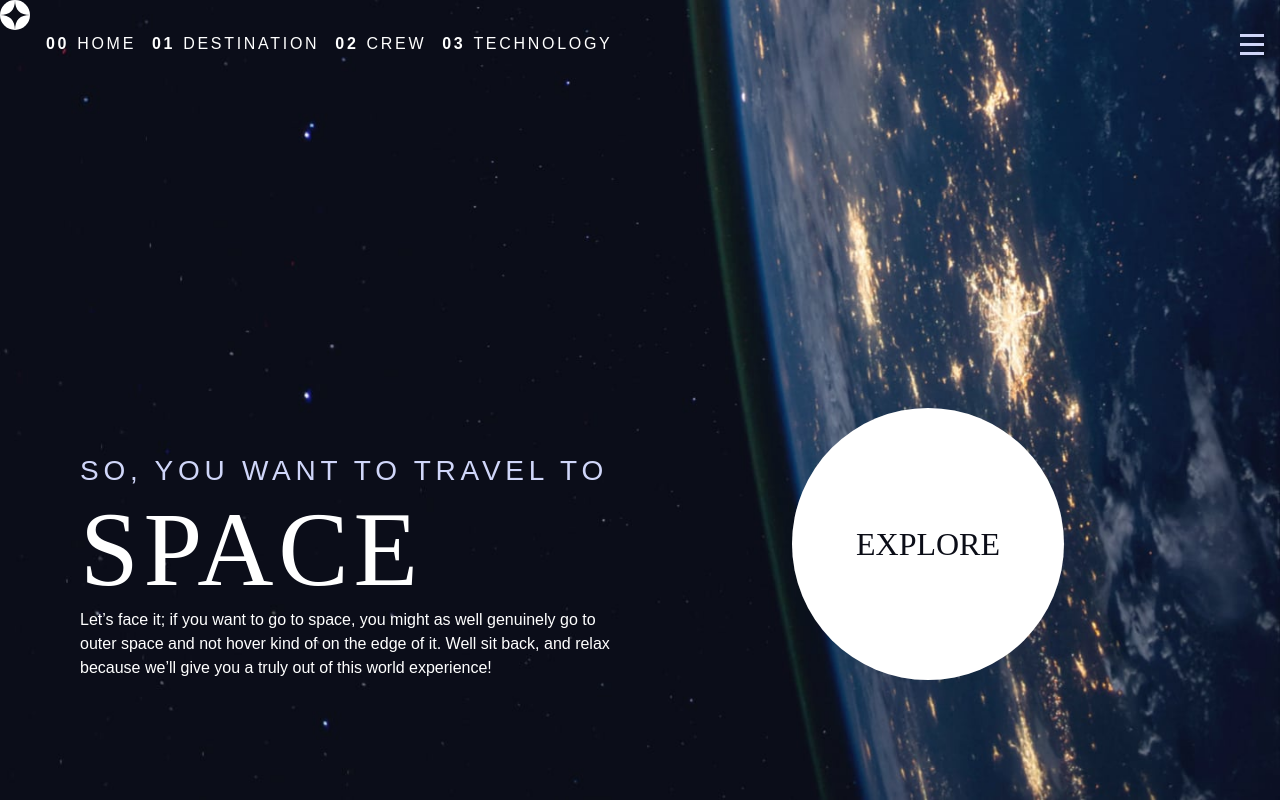
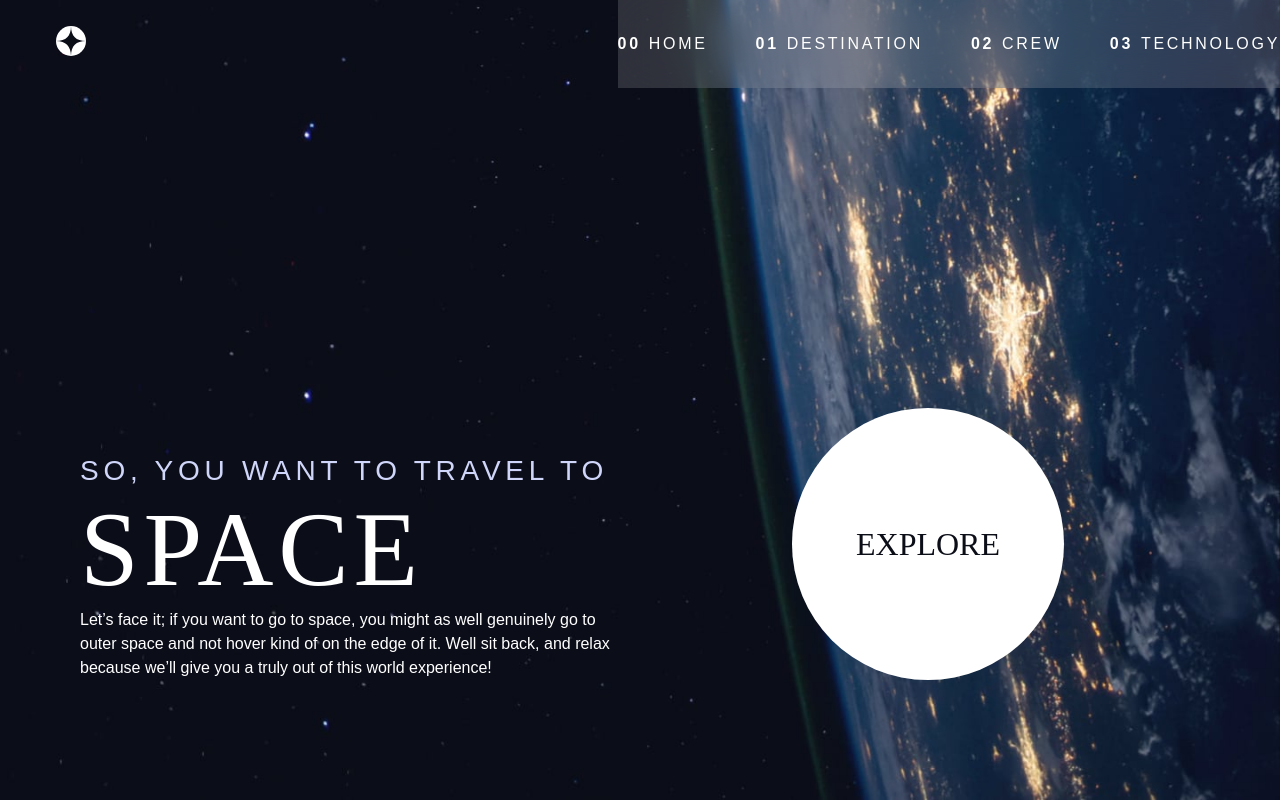
Before and after one commit to Dmnk28/space-tourism, a Next.js app in the folder next/: page / in a window 1280 px wide. Built offline with nearby package versions, Linux system fonts and the light colour scheme.

Commit message:
Minor adjustments and finishing for mobile and tablet menu design

```diff
--- a/next/components/Navigation.tsx
+++ b/next/components/Navigation.tsx
@@ -40,8 +40,8 @@ const Navigation: React.FC<NavigationProps> = ({ setPageBgr }) => {
 
     return (
         <>
-            <div>
-                <Image src="/logo.svg" alt="space tourism logo" className="logo" width={30} height={30} />
+            <div className="logo">
+                <Image src="/logo.svg" alt="space tourism" width={30} height={30} />
             </div>
             <button className="mobile-nav-toggle" onClick={handleBurgerMenu} aria-controls="primary-navigation" aria-expanded={burgerMenuOpen.isMenuOpen}>
                 <span className="sr-only">Menu</span>
--- a/next/pages/_app.tsx
+++ b/next/pages/_app.tsx
@@ -14,7 +14,7 @@ const MyApp = ({ Component, pageProps }: AppProps) => {
   return (
     <>
       <BackgroundImage pageBgr={pageBgr}/>
-      <header className="flex z-1">
+      <header className="primary-header flex z-1">
         <Navigation setPageBgr={setPageBgr}/>
       </header>
       <Component className="z-1" {...pageProps} />
--- a/next/styles/main.css
+++ b/next/styles/main.css
@@ -315,11 +315,35 @@ select {
           transform: scale(1.5);
 }
 
+/* HEADER */
+.primary-header {
+  -webkit-box-pack: justify;
+      -ms-flex-pack: justify;
+          justify-content: space-between;
+  -webkit-box-align: center;
+      -ms-flex-align: center;
+          align-items: center;
+}
+
+.logo {
+  margin: 1.5rem clamp(1.5rem, 5vw, 3.5rem);
+  min-width: 30px;
+  aspect-ratio: 1;
+}
+
+.mobile-nav-toggle {
+  display: none;
+}
+
 .primary-navigation {
+  --gap: clamp(1.5rem, 4vw, 3rem);
   --m-underline: 2rem;
   list-style: none;
   padding: 0;
   margin: 0;
+  background-color: rgba(255, 255, 255, 0.15);
+  -webkit-backdrop-filter: blur(1.5rem);
+          backdrop-filter: blur(1.5rem);
 }
 
 .primary-navigation a {
@@ -361,6 +385,21 @@ select {
   }
 }
 
+@media (min-width: 35rem) and (max-width: 45rem) {
+  .primary-navigation {
+    padding-inline: 3rem;
+  }
+  .primary-navigation a > span {
+    display: none;
+  }
+}
+
+.primary-navigation.mobile-active {
+  -webkit-transform: translateX(0);
+          transform: translateX(0);
+}
+
+@media (max-width: 35rem) {
   .mobile-nav-toggle {
     display: block;
     position: absolute;
@@ -375,40 +414,12 @@ select {
     border: none;
     z-index: 3;
   }
-
   .mobile-nav-toggle[aria-expanded="true"] {
     background-image: url("/shared/icon-close.svg");
   }
-
   .mobile-nav-toggle:focus-visible {
     outline: 5px solid red;
     outline-offset: 5px;
-}
-
-.primary-navigation.mobile-active {
-  -webkit-transform: translateX(0);
-          transform: translateX(0);
-}
-
-@-webkit-keyframes slidein {
-  from {
-    -webkit-transform: translateX(100%);
-            transform: translateX(100%);
-  }
-  to {
-    -webkit-transform: translateX(0);
-            transform: translateX(0);
-  }
-}
-
-@keyframes slidein {
-  from {
-    -webkit-transform: translateX(100%);
-            transform: translateX(100%);
-  }
-  to {
-    -webkit-transform: translateX(0);
-            transform: translateX(0);
   }
 }
 
--- a/next/styles/main.scss
+++ b/next/styles/main.scss
@@ -290,11 +290,31 @@ select {
   }
 }
 
+/* HEADER */
+.primary-header {
+  justify-content: space-between;
+  align-items: center;
+}
+
+
+.logo {
+  margin: 1.5rem clamp(1.5rem, 5vw ,3.5rem);
+  min-width: 30px;
+  aspect-ratio: 1;
+}
+
+.mobile-nav-toggle {
+  display: none;
+}
+
 .primary-navigation {
+  --gap: clamp(1.5rem, 4vw, 3rem);
   --m-underline: 2rem;
   list-style: none;
   padding: 0;
   margin: 0;
+  background-color: rgba($clr-white, 0.15);
+      backdrop-filter: blur(1.5rem);
 
   a {
     text-decoration: none;
@@ -319,14 +339,29 @@ select {
     transform: translateX(100%);
     transition: transform 500ms ease-in-out;
 
+    // Handle Browser Support
     @supports (backdrop-filter: blur(1.5rem)) {
-      // Handle Browser Support
       background-color: rgba($clr-white, 0.15);
       backdrop-filter: blur(1.5rem);
     }
   }
+
+  @media (min-width: 35rem) and (max-width: 45rem) {
+    padding-inline: 3rem;
+
+    a > span {
+      display: none;
+    }
+  }
 }
 
+.mobile-active {
+  @at-root .primary-navigation#{&} {
+    transform: translateX(0);
+  }
+}
+
+@media (max-width: 35rem) {
   .mobile-nav-toggle {
     display: block;
     position: absolute;
@@ -350,25 +385,7 @@ select {
       outline-offset: 5px;
     }
   }
-
-.mobile-active {
-  @at-root .primary-navigation#{&} {
-    transform: translateX(0);
-    // animation: slidein .4s;
 }
-}
-
-@keyframes slidein {
-  from {
-    transform: translateX(100%);
-  }
-
-  to {
-    transform: translateX(0);
-  }
-}
-
-
 
 .underline-indicators {
   * {
```
Also changed, not shown: 1 other file (tests, documents, lock files or other folders). Lines whose indentation alone changed are shown as unchanged.
